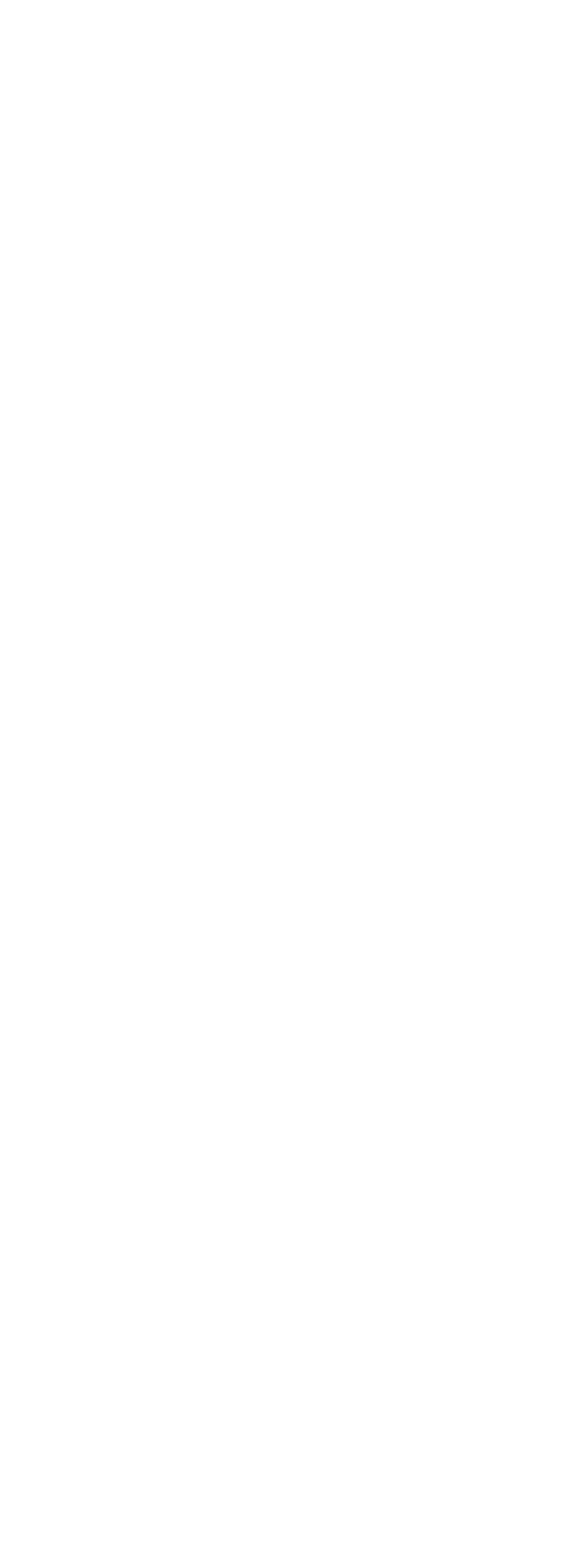
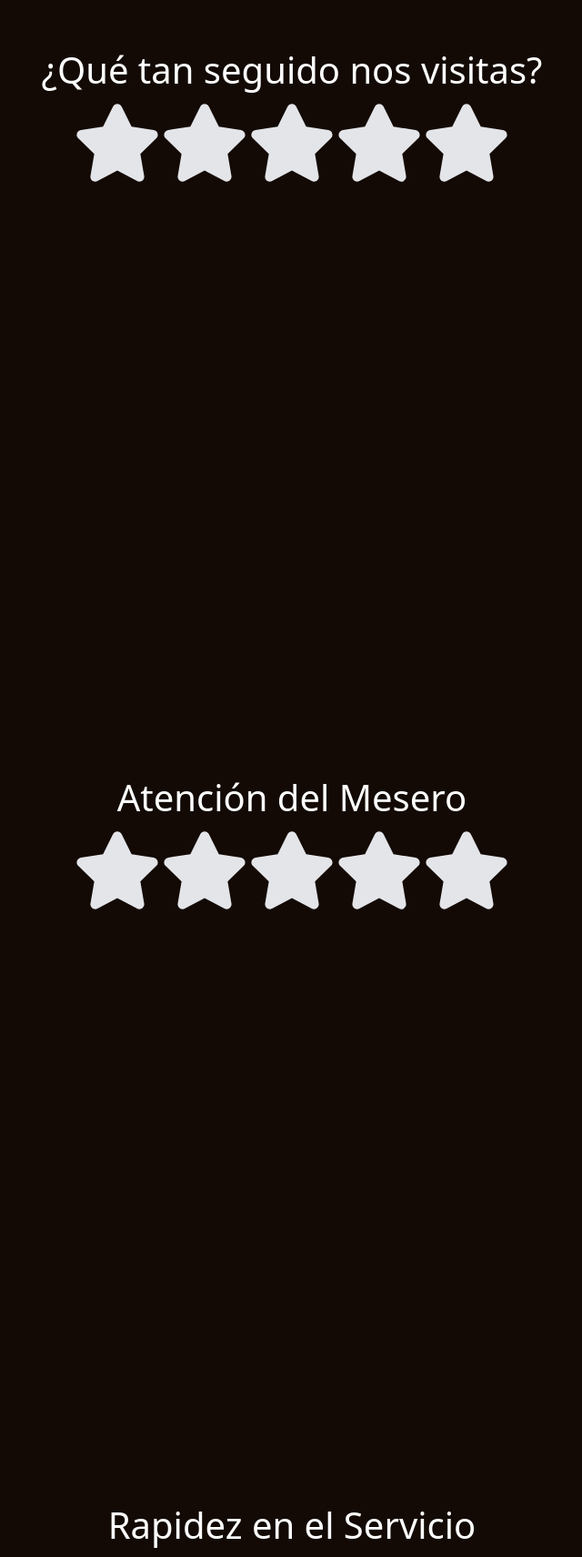
Before and after one commit to vhoc/paxvox, a React (Create React App) app: page / in a window 1280 px wide. Shown: the part 1067-2779 px from the top of the page at 91% size, without its empty margins (319-959 px from the left). Before the commit the page ends 800 px from the top, so only its background shows below. Built offline with nearby package versions, Linux system fonts and the light colour scheme.

Commit message:
completed approach 3

```diff
--- a/src/App.js
+++ b/src/App.js
@@ -1,4 +1,4 @@
-import React, { useState } from 'react'
+import React, { useRef } from 'react'
 import './App.css'
 import Question from './components/Question/Question'
 import 'bootstrap/dist/css/bootstrap.min.css'
@@ -7,7 +7,21 @@ import Selector from './components/Selector/Selector'
 import Form from 'react-bootstrap/Form'
 
 function App() {
-  const [activeInput, setActiveInput] = useState(1)
+
+  const s1 = useRef()
+  const q1 = useRef()
+  const q2 = useRef()
+  const q3 = useRef()
+  const q4 = useRef()
+  const q5 = useRef()
+  const d1 = useRef()
+
+  const scrollHandler = ref => {
+    window.scrollTo({
+      behaviour: "smooth",
+      top: ref.current.offsetTop
+    })
+  }
 
   return (
 
@@ -15,69 +29,55 @@ function App() {
 
       <Form className="d-flex flex-column align-items-center">
 
-        {activeInput === 1 && (
         <Selector
-            key="s1"
+          ref={s1}
           inputName="nombre-mesero"
           nextId="#frecuencia-visita"
           title="¿Cómo se llama tu mesero(a)?"
-            onSelect={() => setActiveInput(2)}
+          onSelect={ () => scrollHandler( q1 ) }
         />
-        )}
 
-        {activeInput === 2 && (
         <Question
-            key="q1"
+          ref={q1}
           inputName="frecuencia-visita"
           nextId="#atencion-mesero"
           title="¿Qué tan seguido nos visitas?"
-            onClick={() => setActiveInput(3)}
+          onClick={() => scrollHandler( q2 ) }
         />
-        )}
 
-        {activeInput === 3 && (
         <Question
-            key="q2"
+          ref={q2}
           inputName="atencion-mesero"
           nextId="#rapidez-servicio"
           title="Atención del Mesero"
-            onClick={() => setActiveInput(4)}
+          onClick={() => scrollHandler( q3 ) }
         />
-        )}
 
-        {activeInput === 4 && (
         <Question
-            key="q3"
+          ref={q3}
           inputName="rapidez-servicio"
           nextId="#calidad-comida"
           title="Rapidez en el Servicio"
-            onClick={() => setActiveInput(5)}
+          onClick={() => scrollHandler( q4 ) }
         />
-        )}
 
-        {activeInput === 5 && (
         <Question
-            key="q4"
+          ref={q4}
           inputName="calidad-comida"
           nextId="#experiencia-general"
           title="Sabor y Frescura de la Comida"
-            onClick={() => setActiveInput(6)}
+          onClick={() => scrollHandler( q5 ) }
         />
-        )}
 
-        {activeInput === 6 && (
         <Question
-            key="q5"
+          ref={q5}
           inputName="experiencia-general"
           nextId="#datos-cliente"
           title="¿Cual fue tu experiencia general en Mariscos El Rey?"
-            onClick={() => setActiveInput(7)}
+          onClick={() => scrollHandler( d1 ) }
         />
-        )}
 
-        {activeInput === 7 && (
-          <DatosCliente />
-        )}
+        <DatosCliente ref={d1}/>
 
       </Form>
 
--- a/src/components/DatosCliente/DatosCliente.js
+++ b/src/components/DatosCliente/DatosCliente.js
@@ -1,14 +1,14 @@
-import React from "react"
+import React, { forwardRef } from "react"
 import './DatosCliente.css'
 import Form from 'react-bootstrap/Form'
 import ButtonSend from "../ButtonSend/ButtonSend"
 
-const DatosCliente = () => {
+const DatosCliente = ( props, ref ) => {
 
     return (
 
         <>
-            <div id="datos-cliente" className="datosClienteWrapper">
+            <div id="datos-cliente" className="datosClienteWrapper" ref={ ref }>
                 <h1>¿Puedes contarnos un poco de ti?</h1>
                 <h3>Es opcional &#128521;</h3>
 
@@ -39,4 +39,4 @@ const DatosCliente = () => {
 
 }
 
-export default DatosCliente
+export default forwardRef( DatosCliente )
--- a/src/components/Question/Question.js
+++ b/src/components/Question/Question.js
@@ -1,11 +1,11 @@
-import React, { useState } from "react"
+import React, { useState, forwardRef } from "react"
 import './Question.css'
 import { Form } from "react-bootstrap"
 //import StarRating from "../StarRating/StarRating"
 import ButtonNext from "../ButtonNext/ButtonNext"
 import { FaStar } from 'react-icons/fa'
 
-const Question = ( { key, inputName, nextId, title, onClick } ) => {
+const Question = ( { key, inputName, nextId, title, onClick }, ref ) => {
 
     const [ rating , setRating ]    = useState( null )
     const [ hover , setHover ]      = useState( null )
@@ -20,7 +20,7 @@ const Question = ( { key, inputName, nextId, title, onClick } ) => {
     return (
 
             <>
-                <div id={ inputName } className="questionWrapper" >
+                <div id={ inputName } className="questionWrapper" ref={ ref }>
                     <h1>{ title }</h1>
                     <div>
 
@@ -53,7 +53,6 @@ const Question = ( { key, inputName, nextId, title, onClick } ) => {
 
                         }
                     </div>
-                    <ButtonNext id={ nextId } />
                 </div>
             </>
 
@@ -61,4 +60,4 @@ const Question = ( { key, inputName, nextId, title, onClick } ) => {
 
 }
 
-export default Question
+export default forwardRef( Question )
--- a/src/components/Selector/Selector.js
+++ b/src/components/Selector/Selector.js
@@ -1,4 +1,4 @@
-import React, { useState } from "react"
+import React, { useState, forwardRef } from "react"
 import Select from "react-select"
 import ButtonNext from '../ButtonNext/ButtonNext'
 
@@ -13,7 +13,7 @@ const meserosEjemplo = [
     }
 ]
 
-const Selector = ( props ) => {
+const Selector = ( props, ref ) => {
 
     const [ value , setValue ] = useState({})
 
@@ -21,7 +21,7 @@ const Selector = ( props ) => {
 
         <>
 
-            <div id={ props.inputName } className="questionWrapper col-10 col-sm-8" >
+            <div id={ props.inputName } className="questionWrapper col-10 col-sm-8" ref={ ref }>
                 <h1>{ props.title }</h1>
                 <Select
                     aria-label="Selecciona tu mesero"
@@ -32,7 +32,6 @@ const Selector = ( props ) => {
                     getOptionLabel={ (option) => option.name }
                     getOptionValue={ (option) => option.value }
                 />
-                <ButtonNext id={ props.nextId } />
             </div>
 
 
@@ -43,4 +42,4 @@ const Selector = ( props ) => {
 
 }
 
-export default Selector
+export default forwardRef( Selector )
```
Lines whose indentation alone changed are shown as unchanged.
